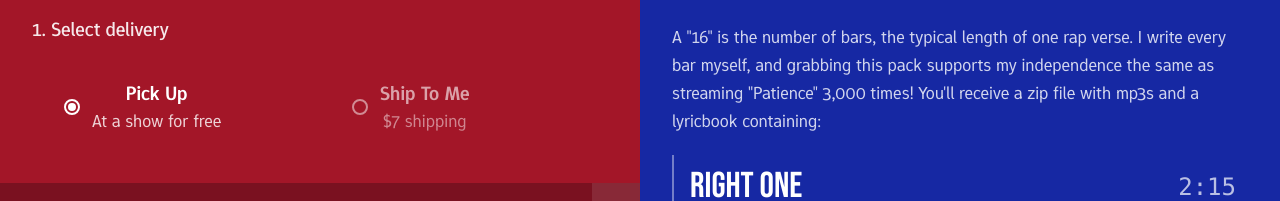
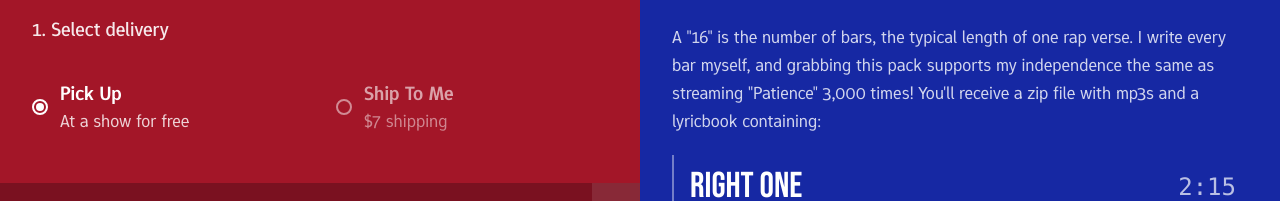
Before and after one commit to psdewar/portfolio, a Next.js app: page /shop in a window 1280 px wide. Shown: the part 166-367 px from the top of the page. Built offline with nearby package versions, Linux system fonts and the light colour scheme; no server answers; the database is empty.

Commit message:
Updated 1. Select delivery section

```diff
--- a/app/components/ShopContent.tsx
+++ b/app/components/ShopContent.tsx
@@ -259,10 +259,10 @@ export function ShopContent({ showGallery = true, cancelPath = "/shop" }: ShopCo
             <label className="text-white/90 text-lg sm:text-xl font-medium">
               1. Select delivery
             </label>
-            <div className="grid grid-cols-2 w-full">
+            <div className="flex w-full">
               <button
                 onClick={() => setDeliveryMode("pickup")}
-                className={`py-4 px-6 sm:px-8 transition-all flex items-center gap-3 ${
+                className={`flex-1 py-4 pr-6 sm:pr-8 transition-all flex items-center justify-start gap-3 text-left ${
                   deliveryMode === "pickup"
                     ? "text-white"
                     : "text-white/60 hover:text-white active:text-white"
@@ -282,7 +282,7 @@ export function ShopContent({ showGallery = true, cancelPath = "/shop" }: ShopCo
               </button>
               <button
                 onClick={() => setDeliveryMode("delivery")}
-                className={`py-4 px-6 sm:px-8 transition-all flex items-center gap-3 ${
+                className={`flex-1 py-4 px-6 sm:px-8 transition-all flex items-center justify-start gap-3 text-left ${
                   deliveryMode === "delivery"
                     ? "text-white"
                     : "text-white/60 hover:text-white active:text-white"
```
